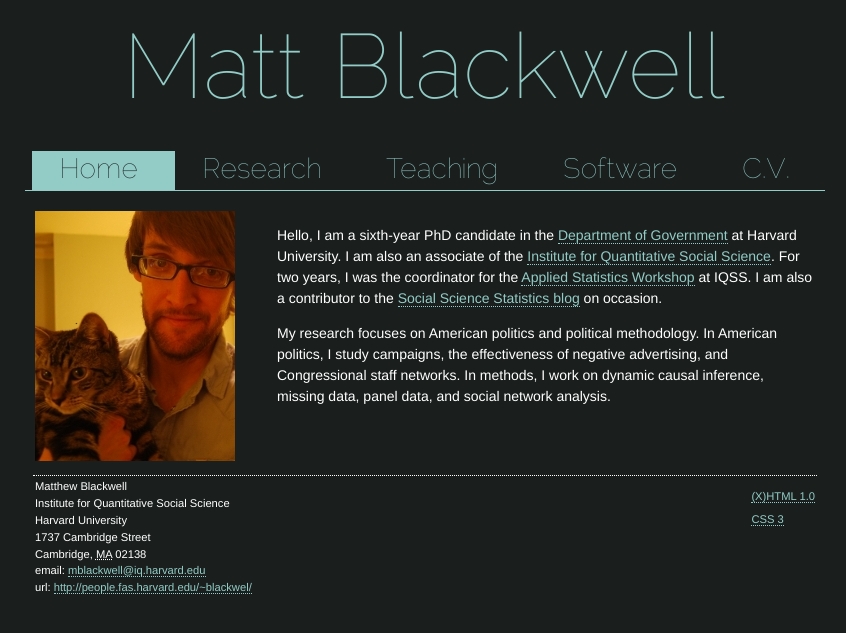
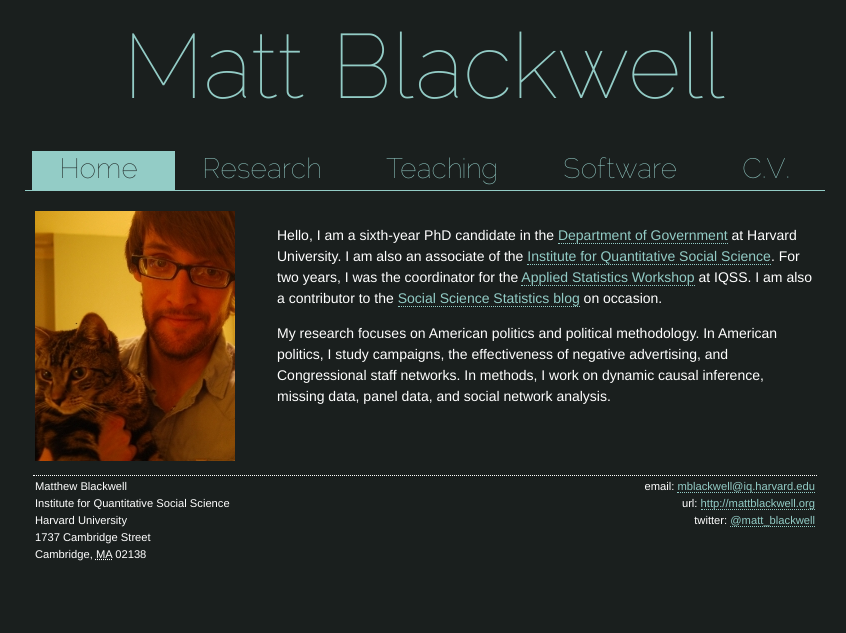
Before and after one commit to mattblackwell/mattblackwell.github.com, a Jekyll site: the page built from index.html, in a window 1280 px wide. Shown: the top 633 px of the page, without its empty margins (215-1061 px from the left). Built offline with Jekyll 4.4.1, drawn with Linux system fonts in a browser that asks for light colours.

Commit message:
removed validation, moved links

```diff
--- a/_layouts/default.html
+++ b/_layouts/default.html
@@ -72,9 +72,17 @@
 
 
 <div id="footer">
-  <div id="valid">
-    <p><a href="http://validator.w3.org/check?uri=referer">(X)HTML 1.0</a></p>
-    <p><a href="http://jigsaw.w3.org/css-validator/check/referer">CSS 3</a></p>
+  <div id="sites">
+<div>
+      email: <a class="email" href="mailto:mblackwell@iq.harvard.edu">mblackwell@iq.harvard.edu</a>
+</div>
+<div>
+      url: <a class="url"
+      href="http://mattblackwell.org">http://mattblackwell.org</a>
+</div>
+<div>
+twitter: <a href="http://www.twitter.com/matt_blackwell/">@matt_blackwell</a>
+</div>
   </div>
   <div class="vcard">
     <div class="fn">Matthew Blackwell</div>
@@ -88,13 +96,6 @@
       <abbr class="region" title="Massachussetts">MA</abbr>
       <span class="postal-code">02138</span>
     </div>
-    <div>
-      email: <a class="email" href="mailto:mblackwell@iq.harvard.edu">mblackwell@iq.harvard.edu</a>
-    </div>
-    <div>
-      url: <a class="url"
-      href="http://people.fas.harvard.edu/~blackwel/">http://people.fas.harvard.edu/~blackwel/</a>
-    </div>
   </div>
 </div>
 </body>
--- a/css/matt.css
+++ b/css/matt.css
@@ -152,9 +152,9 @@
     clear: none;
 }
 
-#valid {
+#sites {
     float: right;
-    line-height: 1.1;
+    text-align: right;
 }
 
 .project-title {
```
